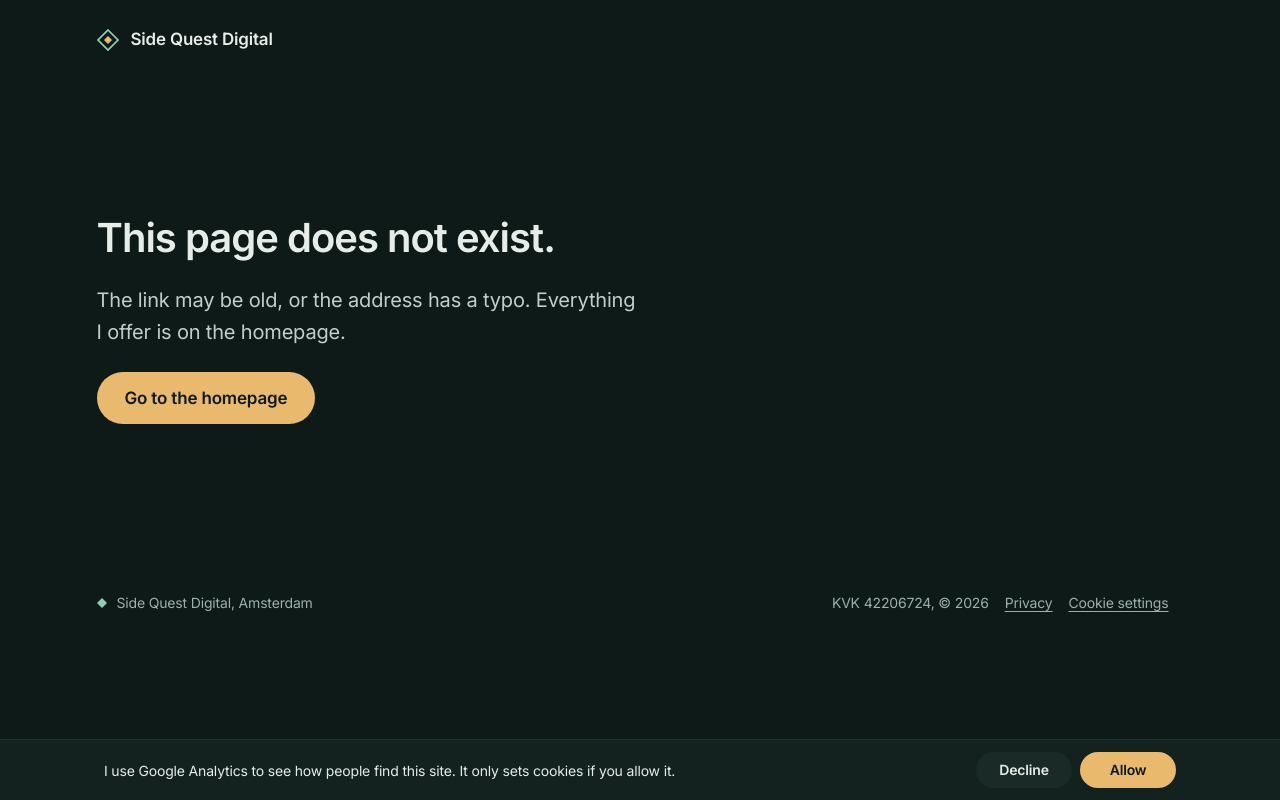
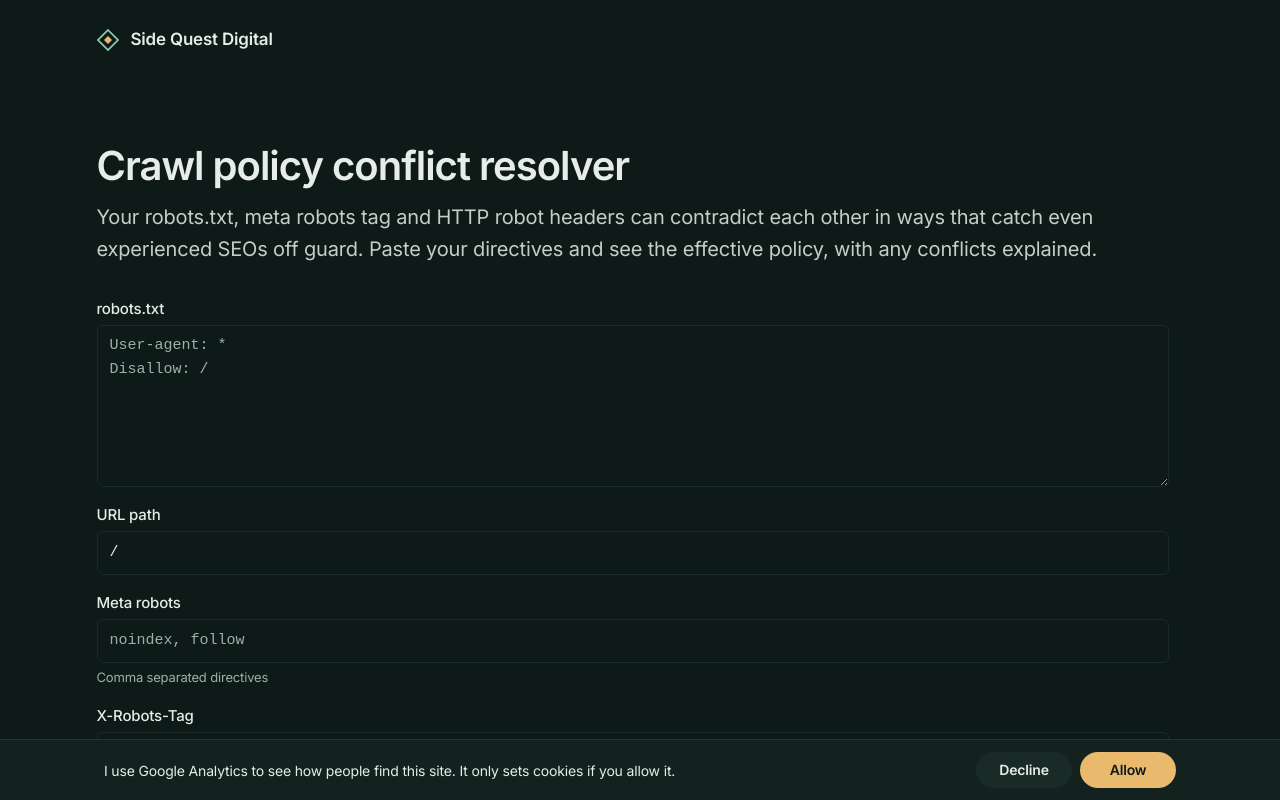
Before and after one commit to julianaijal/side-quest-digital, a Next.js app: page /tools/crawl-policy-resolver in a window 1280 px wide. Before the commit this address had no page. Shown: the top 800 px of the page. Built offline with nearby package versions, Linux system fonts and the light colour scheme.

Commit message:
Add crawl policy resolver page

```diff
--- /dev/null
+++ b/app/tools/crawl-policy-resolver/page.module.scss
@@ -0,0 +1,13 @@
+@use '@/styles/tokens' as *;
+@use '@/styles/layout' as *;
+
+.title {
+  @include h2;
+}
+
+.intro {
+  margin-top: space(3);
+  font-size: $fs-lead;
+  line-height: $lh-lead;
+  color: $theme-text-2;
+}
--- /dev/null
+++ b/app/tools/crawl-policy-resolver/page.tsx
@@ -0,0 +1,40 @@
+import type { Metadata } from 'next';
+import { site } from '@/content/site';
+import { absoluteUrl } from '@/lib/seo';
+import { CrawlPolicyResolver } from '@/components/CrawlPolicyResolver/CrawlPolicyResolver';
+import styles from './page.module.scss';
+
+const tool = site.tools.items[2];
+
+export const metadata: Metadata = {
+  title: `${tool.title} · ${site.name}`,
+  description: tool.description,
+  alternates: { canonical: '/tools/crawl-policy-resolver/' },
+};
+
+export default function CrawlPolicyResolverPage() {
+  return (
+    <>
+      <h1 className={styles.title}>{tool.title}</h1>
+      <p className={styles.intro}>{tool.intro}</p>
+      <CrawlPolicyResolver
+        resolveLabel={tool.resolveLabel}
+        userAgentLabel={tool.userAgentLabel}
+      />
+      <script
+        type="application/ld+json"
+        dangerouslySetInnerHTML={{
+          __html: JSON.stringify({
+            '@context': 'https://schema.org',
+            '@type': 'SoftwareApplication',
+            name: tool.title,
+            description: tool.description,
+            url: absoluteUrl('/tools/crawl-policy-resolver/'),
+            applicationCategory: 'WebApplication',
+            offers: { '@type': 'Offer', price: '0' },
+          }),
+        }}
+      />
+    </>
+  );
+}
```
